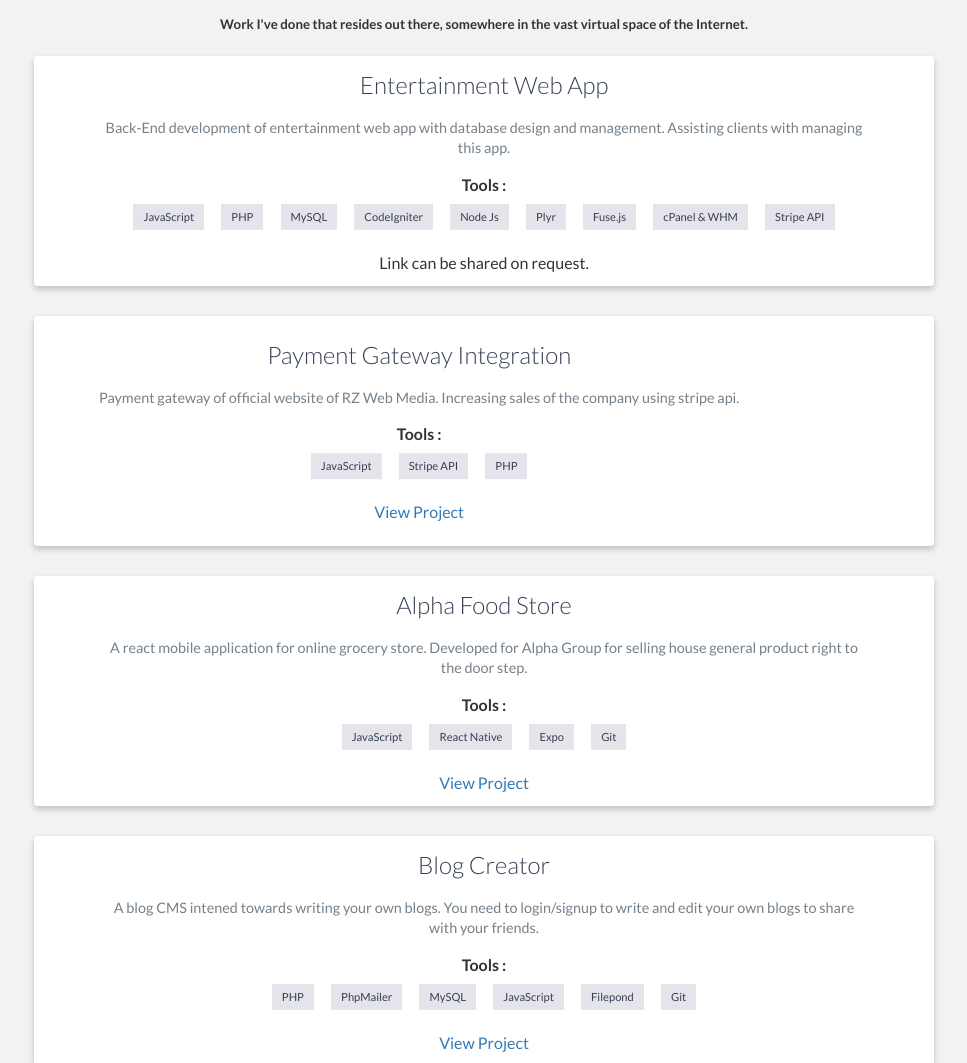
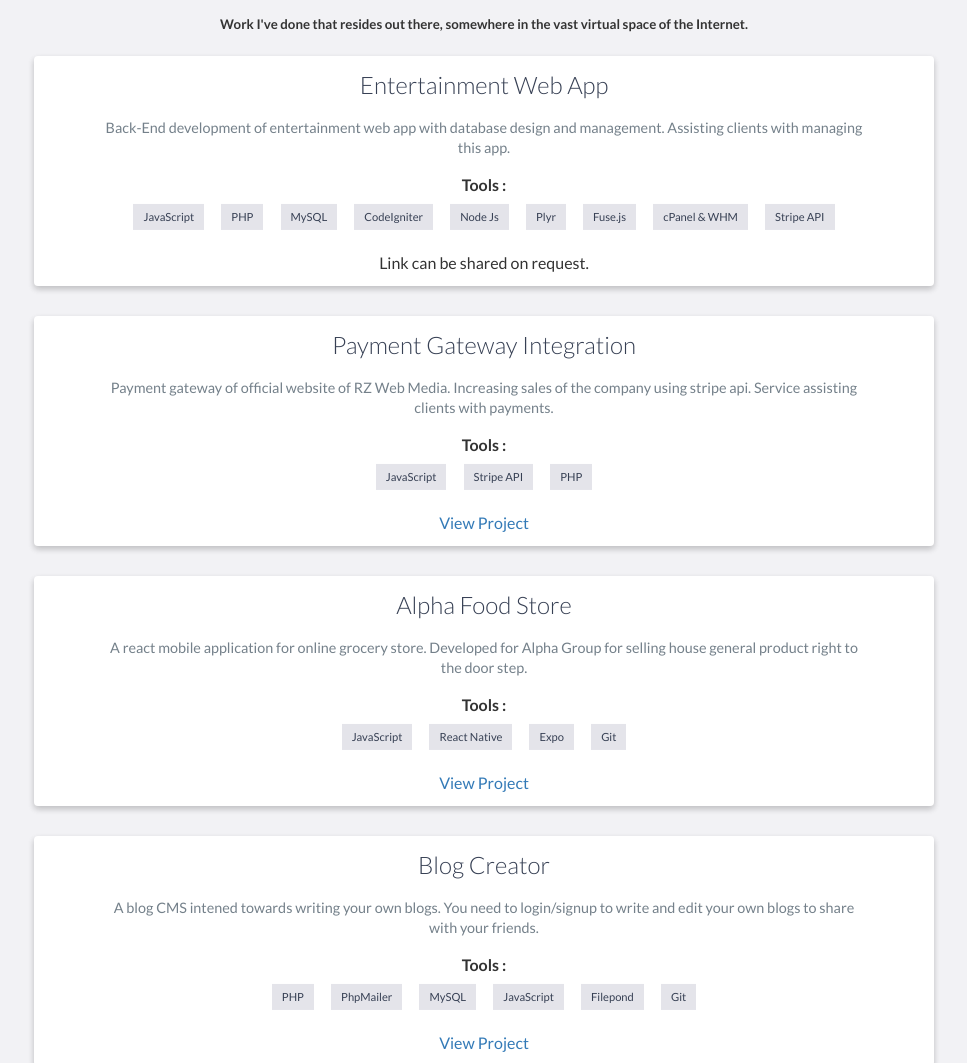
Before and after one commit to LUCIF680/lucif680.github.io, a website: page index.html in a window 1280 px wide. Shown: the part 1218-2281 px from the top of the page, without its empty margins (156-1123 px from the left). Drawn offline with nearby package versions, Linux system fonts and the light colour scheme.

Commit message:
Update index.html

```diff
--- a/index.html
+++ b/index.html
@@ -123,7 +123,7 @@
                     </div>
                     <!-- End .project-info -->
                 </div>
-                <div class="project shadow-large" style="text-align:center !important">
+                <div class="project shadow-large">
                     <div class="project-image">
                         <img src="images/blank.png" style="height: 200px; width:1px;" />
                     </div>
@@ -131,7 +131,8 @@
                     <div class="project-info">
                         <h3>Payment Gateway Integration</h3>
                         <p>
-                            Payment gateway of official website of RZ Web Media. Increasing sales of the company using stripe api.
+                            Payment gateway of official website of RZ Web Media. Increasing sales of the company using stripe api. Service assisting
+                            clients with payments.
                         <div id="tools">
                             <b>Tools : </b>
                             <ul>
```
